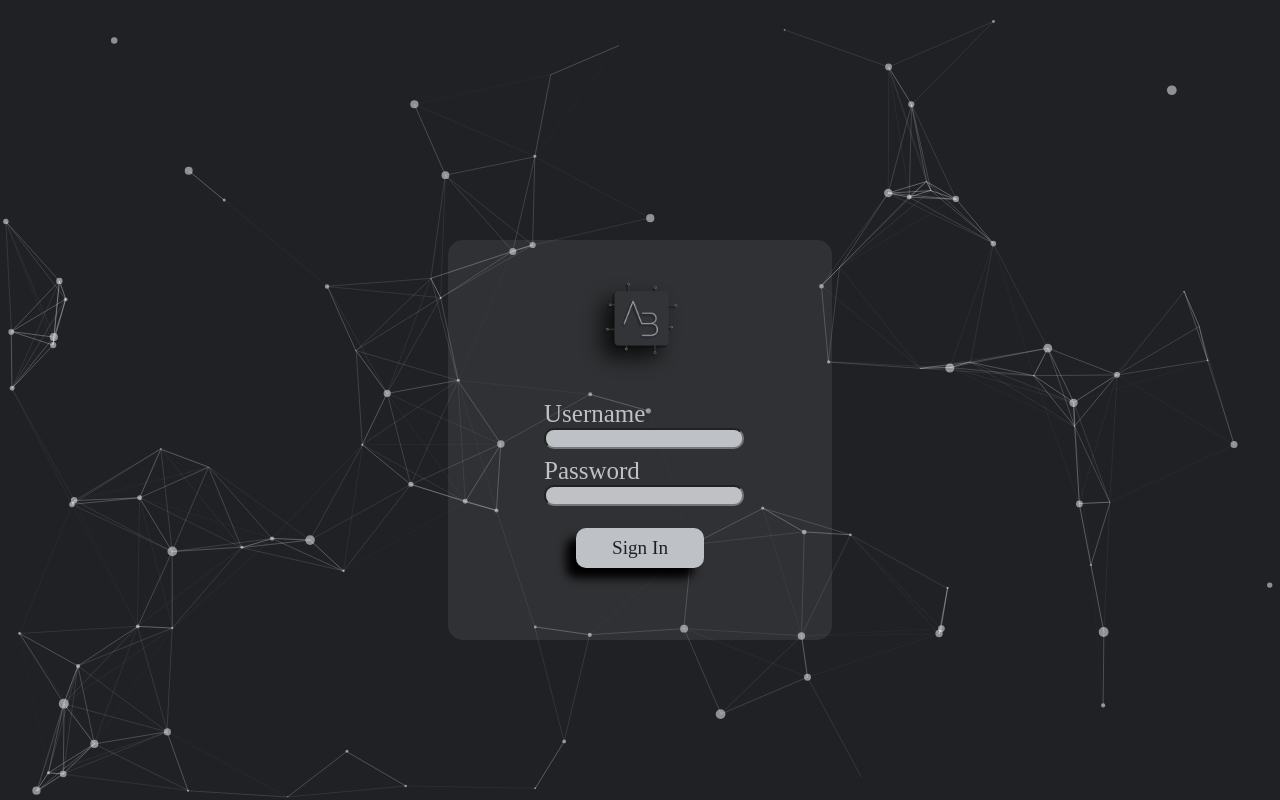
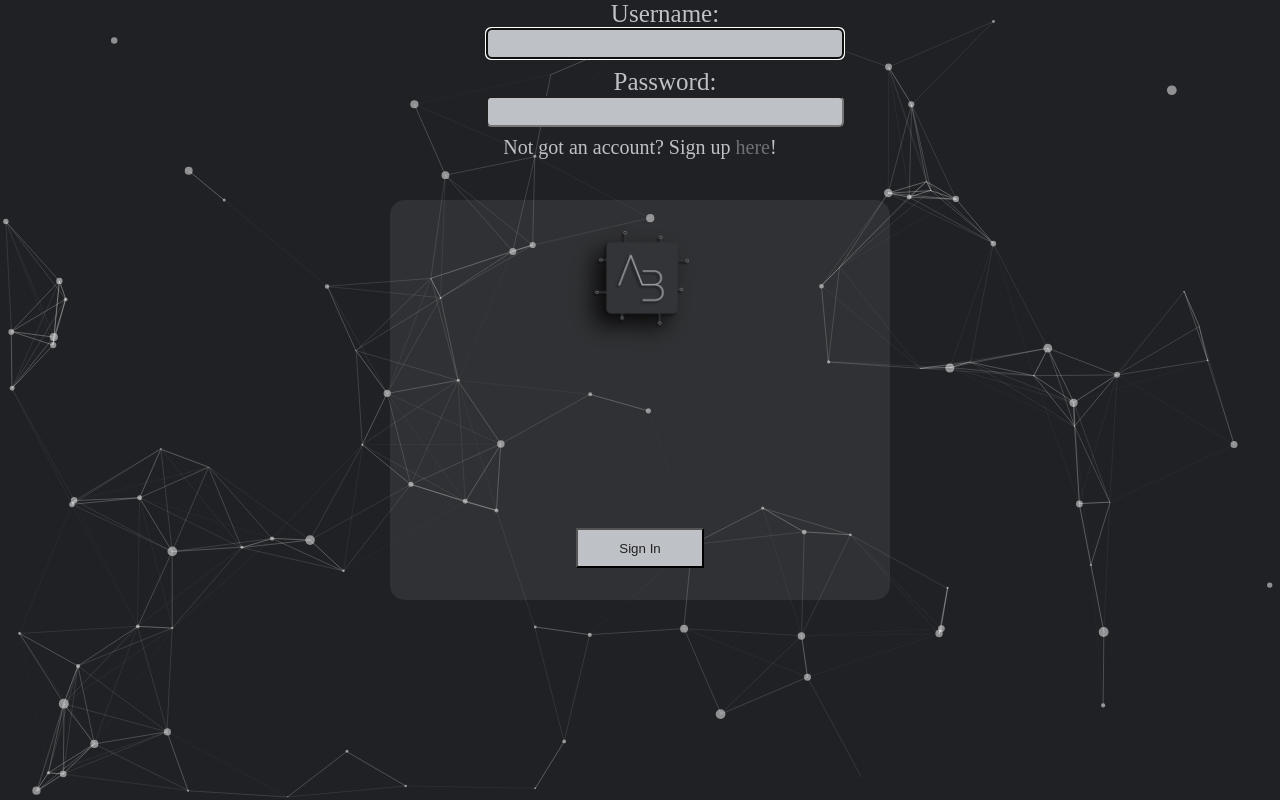
Before and after one commit to A-Basra/DjangoWebsite, a Django app: page /login/ in a window 1280 px wide. Run offline with Django 4.2, Linux system fonts and the light colour scheme.

Commit message:
login csrf

```diff
--- a/MySite/MySite/settings.py
+++ b/MySite/MySite/settings.py
@@ -38,8 +38,7 @@
     'django.contrib.sessions',
     'django.contrib.messages',
     'django.contrib.staticfiles',
-    'main.apps.mainConfig',
-    'crispy_forms'
+    'main.apps.mainConfig'
 ]
 MIDDLEWARE = [
     'django.middleware.security.SecurityMiddleware',
--- a/MySite/MySite/urls.py
+++ b/MySite/MySite/urls.py
@@ -19,5 +19,6 @@
 urlpatterns = [
     path('', include('main.urls')),
     path('admin/', admin.site.urls),
+    path('accounts/', include('django.contrib.auth.urls')),
     path('', include('django.contrib.auth.urls'))
 ]
--- a/MySite/main/static/css/login.css
+++ b/MySite/main/static/css/login.css
@@ -202,44 +202,6 @@
     background-repeat: no-repeat;
 }
 
-.list {
-    position: absolute;
-    top: 40%;
-    left: 50%;
-}
-
-.base-button {
-    display: block;
-    background: rgba(190, 193, 197, 0.1);
-    background-clip: padding-box;
-    text-align: center;
-    color: #bec1c5;
-    border: none;
-    width: 7.5vw;
-    height: 3vh;
-    padding: 5px;
-    margin-left: -3.75vw;
-    margin-top: -5px;
-    margin-bottom: 10px;
-    cursor: pointer;
-    border-radius: 10px;
-    font-size: 1.5vw;
-    font-family: Adoring;
-    top: 10%;
-    left: 50%;
-    filter: drop-shadow(-10px 10px 5px rgb(0, 0, 0));
-}
-
-.base-button:hover {
-    background-clip: content-box;
-    background: rgba(190, 193, 197, 0.25);
-}
-
-.base-button:active {
-    background-clip: content-box;
-    background: rgba(190, 193, 197, 0.5);
-    cursor: grab;
-}
 
 .logo {
     display: block;
@@ -269,34 +231,53 @@
 .loginBG {
     position: fixed;
     background: rgba(190, 193, 197, 0.1);
-    width: 30%;
-    height: 50%;
-    margin-top: -12.5%;
-    margin-left: -15%;
+    width: 500px;
+    height: 400px;
+    margin-top: -200px;
+    margin-left: -250px;
     top: 50%;
     left: 50%;
     border-radius: 15px;
 }
 
 form {
-    position: absolute;
-    top: 40%;
+    position: fixed;
+    top: 0%;
     left: 50%;
-    width: 100%;
-    margin-left: -25%;
+    width: 450px;
+    margin-left: -225px;
 }
 
 input {
     background-color: #bec1c5;
-    width: 50%;
-    border-radius: 10px;
-    display: block;
+    width: 350px;
+    margin-left: 50px;
+    border-radius: 5px;
     margin-bottom: 2%;
     left: 50%;
+    font-size: 15px;
+    height: 25px;
 }
 
 label {
     font-family: Adoring;
     font-size: 25px;
-    color: rgba(190, 193, 197, 1)
+    color: rgba(190, 193, 197, 1);
+    margin-left: 50px;
+    text-align: left;
 }
+
+p{
+    font-family: Adoring;
+    font-size: 20px;
+    color: rgba(190, 193, 197, 1);
+    text-align: center;
+
+
+}
+
+a{
+    font-family: Adoring;
+    font-size: 20px;
+    color: rgba(190, 193, 197, 0.5)
+}
--- a/MySite/main/static/js/animate.js
+++ b/MySite/main/static/js/animate.js
@@ -8,16 +8,17 @@
         { 'left': '5%', 'top': '10%' }
     ],
         { duration: 500 })
-
     menu.animate([
-        { 'left': '50%', 'top': '45%' },
-        { 'left': '5%', 'top': '30%' }
+        { 'position':'abolsute','left': '50%', 'top': '45%', 'width': '10%' },
+        { 'position': 'fixed','left': '5%', 'top': '30%', 'width': '7.5%'}
     ],
         { duration: 500 })
+    menu.style.position = 'fixed'
     logo.style.left = "5%"
     logo.style.top = "10%"
     menu.style.left = '5%'
     menu.style.top = '30%'
+    menu.style.width = '7.5%'
 
 }
 function redirection(redirect) {
--- a/MySite/main/templates/Landing.html
+++ b/MySite/main/templates/Landing.html
@@ -19,8 +19,8 @@
       <a href="{% url 'Portfolio' %}" class="base-button" onclick='move(this)'>Portfolio</a>
       <a href="{% url 'About' %}" class="base-button" onclick='move(this)'>About</a>
       <a href="{% url 'Contact' %}" class="base-button" onclick='move(this)'>Contact</a>
+      <a class="signIn" href="login">Sign In</a>
     </div>
-    <a class="signInLanding base-button" href="SignIn">Sign In</a>
   </div>
 </div>
 
--- a/MySite/main/templates/base.html
+++ b/MySite/main/templates/base.html
@@ -19,7 +19,7 @@
     <a href="{% url 'About' %}" class="base-button" >About</a>
     <a href="{% url 'Contact' %}" class="base-button">Contact</a>
   </div>
-  <a href="{% url 'SignIn'%}" class= "signIn"> Sign In </a>
+  <a href="{% url 'login'%}" class= "signIn"> Sign In </a>
   <div id='background' class="bg">{%block content%}{% endblock %}</div>
 </div>
 
--- /dev/null
+++ b/MySite/main/templates/baseform.html
@@ -0,0 +1,27 @@
+<!DOCTYPE html>
+
+{% load static %}
+
+<html lang="en">
+<head>
+  <meta charset="utf-8">
+  <title>{%block title%}Login{%endblock%}</title>
+  <link rel="stylesheet" href="{% static '/css/login.css'%}">
+</head>
+<body>
+
+<!-- particles.js container -->
+<div id="particles-js">
+  <div class ="loginBG">
+    <a href="{% url 'Landing' %}" ><img class="logo" src="{% static 'assets/Icon.png'%}" alt="Logo"/></a>
+    {% block content %}{% endblock%}
+  </div>
+</div>
+
+<!-- scripts -->
+<script src="{% static '/js/web.js'%}"></script>
+<script src="{% static '/js/app.js'%}"></script>
+<script src="{% static '/js/animate.js'%}"></script>
+
+</body>
+</html>
--- a/MySite/main/templates/registration/login.html
+++ b/MySite/main/templates/registration/login.html
@@ -1,33 +1,10 @@
-<!DOCTYPE html>
-
-{% load static %}
-
-<html lang="en">
-<head>
-  <meta charset="utf-8">
-  <title>Login</title>
-  <link rel="stylesheet" href="{% static '/css/login.css'%}">
-</head>
-<body>
-
-<!-- particles.js container -->
-<div id="particles-js">
-  <div class ="loginBG">
-    <a href="{% url 'Landing' %}" ><img class="logo" src="{% static 'assets/Icon.png'%}" alt="Logo"/></a>
-    <form>
-      <label>Username<label>
-      <input></input>
-      <label>Password<label>
-      <input></input>
-    </form>
-    <button class="signInLogin base-button">Sign In</button>
-  </div>
-</div>
-
-<!-- scripts -->
-<script src="{% static '/js/web.js'%}"></script>
-<script src="{% static '/js/app.js'%}"></script>
-<script src="{% static '/js/animate.js'%}"></script>
-
-</body>
-</html>
+{% extends "baseform.html" %}
+{%block title%}Login{%endblock%}
+{%block content%}
+<form method="post">
+  {% csrf_token %}
+  {{ form.as_p }}
+  <p>Not got an account? Sign up <a href="SignUp">here</a>!</p>
+  <button type='submit' class="signInLogin base-button">Sign In</button>
+</form>
+{%endblock%}
--- a/MySite/main/urls.py
+++ b/MySite/main/urls.py
@@ -8,5 +8,5 @@
     path('Portfolio', views.Portfolio, name="Portfolio"),
     path('About', views.About, name="About"),
     path('Contact', views.About, name="Contact"),
-    path('SignIn', views.SignIn, name="SignIn")
+    path('SignUp', views.SignUp, name='SignUp')
 ]
```
Also changed, not shown: MySite/main/forms.py (added, +9 -0 lines), MySite/main/static/css/landing.css (+33 -34 lines), MySite/main/templates/registration/signUp.html (added, +11 -0 lines), MySite/main/views.py (+17 -2 lines), MySite/db.sqlite3.
